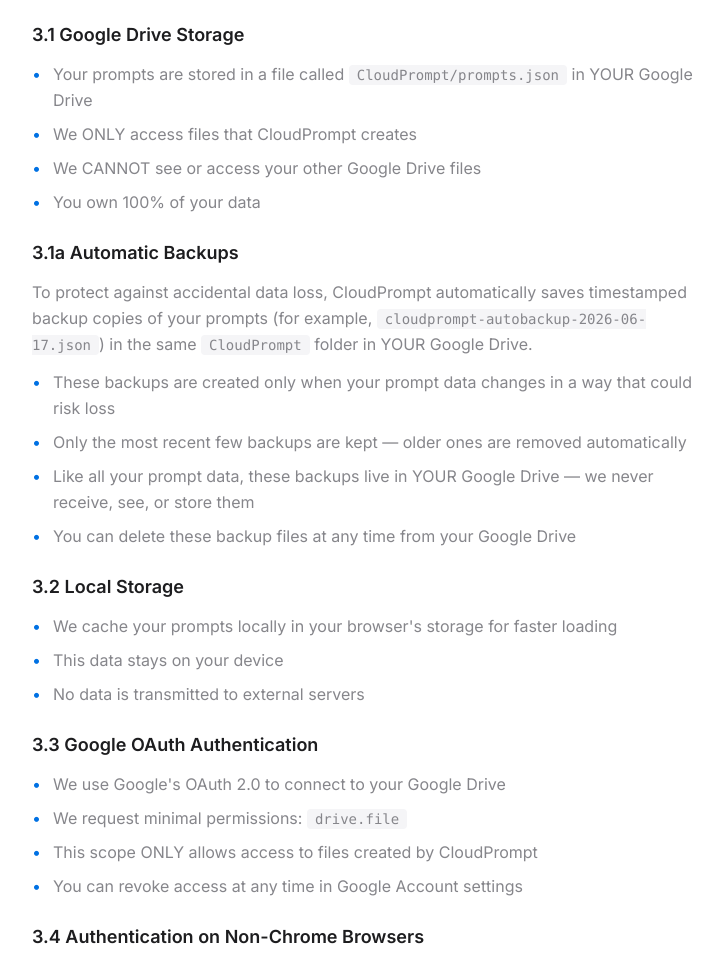
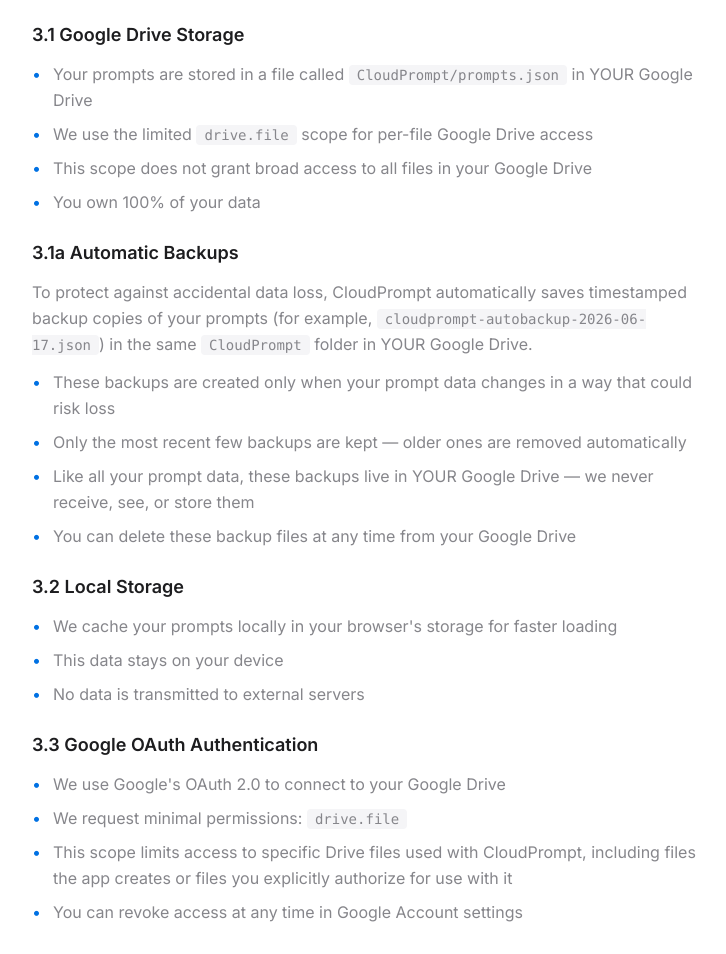
Before and after one commit to mnx50667-svg/CloudPrompt_3_WebSite, a plain HTML site: page privacy.html in a window 1280 px wide. Shown: the part 1141-2095 px from the top of the page, without its empty margins (272-998 px from the left). Drawn offline with nearby package versions, Linux system fonts and the light colour scheme.

Commit message:
Update privacy.html

```diff
--- a/privacy.html
+++ b/privacy.html
@@ -164,7 +164,7 @@
       <!-- Core Principle Banner -->
       <div class="bg-green-50 rounded-2xl p-6 mb-12 border border-green-200">
         <p class="text-green-800 font-semibold text-lg">🔒 Our Core Principle</p>
-        <p class="text-green-700 mt-2">Your data is YOUR data. We store your prompts in YOUR Google Drive, and we cannot access your other files.</p>
+        <p class="text-green-700 mt-2">Your data is YOUR data. We store your prompts in YOUR Google Drive and use limited, per-file Drive access rather than broad access to all files in your Drive.</p>
       </div>
 
       <div class="space-y-12 text-apple-gray leading-relaxed">
@@ -246,11 +246,11 @@
             </li>
             <li class="flex items-start">
               <span class="text-apple-blue mr-3">•</span>
-              <span>We ONLY access files that CloudPrompt creates</span>
+              <span>We use the limited <code class="bg-apple-gray-light px-2 py-0.5 rounded text-sm">drive.file</code> scope for per-file Google Drive access</span>
             </li>
             <li class="flex items-start">
               <span class="text-apple-blue mr-3">•</span>
-              <span>We CANNOT see or access your other Google Drive files</span>
+              <span>This scope does not grant broad access to all files in your Google Drive</span>
             </li>
             <li class="flex items-start">
               <span class="text-apple-blue mr-3">•</span>
@@ -307,7 +307,7 @@
             </li>
             <li class="flex items-start">
               <span class="text-apple-blue mr-3">•</span>
-              <span>This scope ONLY allows access to files created by CloudPrompt</span>
+              <span>This scope limits access to specific Drive files used with CloudPrompt, including files the app creates or files you explicitly authorize for use with it</span>
             </li>
             <li class="flex items-start">
               <span class="text-apple-blue mr-3">•</span>
@@ -586,8 +586,8 @@
               <p class="font-mono text-sm text-apple-dark mb-2">https://www.googleapis.com/*</p>
               <ul class="text-sm space-y-1">
                 <li><strong>Why:</strong> Communicate with Google Drive API</li>
-                <li><strong>What we access:</strong> Files CloudPrompt creates in your Drive</li>
-                <li><strong>What we DON'T access:</strong> Your other Google Drive files</li>
+                <li><strong>What we access:</strong> Specific Drive files used with CloudPrompt, including files the app creates or files you explicitly authorize for use with it</li>
+                <li><strong>What we DON'T access:</strong> Broad access to all files in your Google Drive</li>
               </ul>
             </div>
 
```
